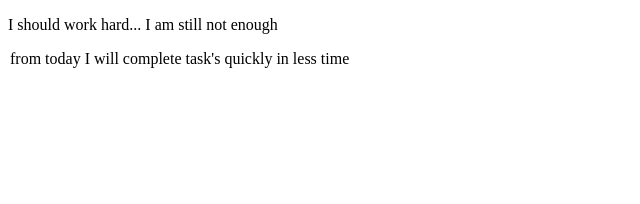
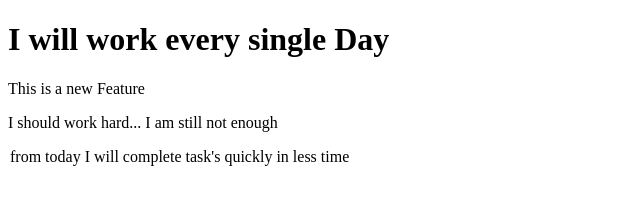
Before and after one commit to ManojKumarV8/LocalRepo, a plain HTML site: page index.html in a window 1280 px wide. Shown: the whole page, without its empty margins (0-640 px from the left). Drawn offline with Linux system fonts and the light colour scheme.

Commit message:
Feature1

```diff
--- a/index.html
+++ b/index.html
@@ -1,3 +1,5 @@
 <!DOCTYPE html>
+<h1>I will work every single Day</h1>
+<p>This is a new Feature</p>
 <p>I should work hard... I am still not enough</p>
 <legend>from today I will complete task's quickly in less time </legend>
```
